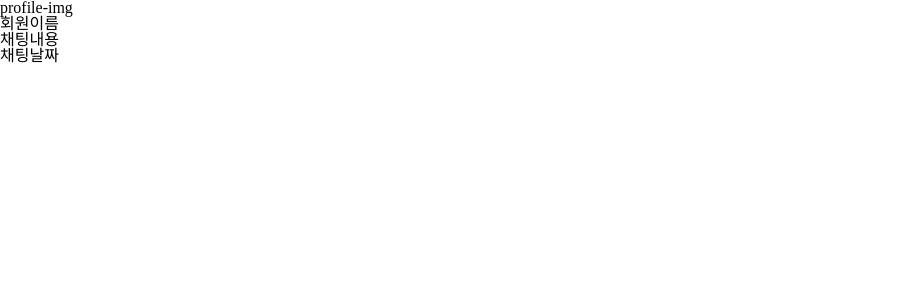
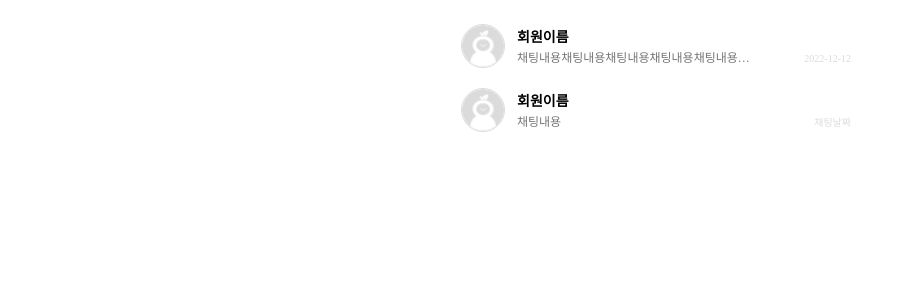
Before and after one commit to 17ANT/INATON, a React (Create React App) app: page /chatlist in a window 1280 px wide. Shown: the top 300 px of the page, without its empty margins (0-913 px from the left). Built offline with nearby package versions, Linux system fonts and the light colour scheme.

Commit message:
Feat/chatlist

```diff
--- a/src/pages/chatList/ChatList.jsx
+++ b/src/pages/chatList/ChatList.jsx
@@ -1,20 +1,98 @@
 import React from 'react';
+import profile from '../../assets/Ellipse 6.png';
+import styled from 'styled-components';
+
+const ChatMain = styled.main`
+  position: fixed;
+  display: flex;
+  justify-content: center;
+  min-width: 390px;
+  width: 100%;
+  height: 100%;
+  padding: 24px 16px;
+`;
+
+const List = styled.ul`
+  width: 100%;
+  max-width: 390px;
+  li {
+    display: flex;
+    position: relative;
+    align-items: center;
+    margin-bottom: 20px;
+    cursor: pointer;
+  }
+  li .user-profile {
+    width: 42px;
+    height: 42px;
+    border: 0.5px solid #dbdbdb;
+    border-radius: 50%;
+    margin-right: 12px;
+  }
+  .user-profile img {
+    width: 100%;
+    height: 100%;
+    object-fit: cover;
+    border-radius: 50%;
+  }
+  .chat-info strong {
+    display: block;
+    font-weight: 600;
+    font-size: 14px;
+    line-height: 18px;
+    margin: 2px 0 4px 0;
+  }
+  .chat-info p {
+    max-width: 238px;
+    font-weight: 400;
+    font-size: 12px;
+    line-height: 15px;
+    color: #767676;
+    display: block;
+    white-space: nowrap;
+    overflow: hidden;
+    text-overflow: ellipsis;
+  }
+  .chat-date {
+    position: absolute;
+    right: 0;
+    bottom: 3px;
+    font-weight: 400;
+    font-size: 10px;
+    line-height: 13px;
+    color: #dbdbdb;
+  }
+`;
 
 export default function ChatList() {
   return (
     <>
-      <main>
-        <ul>
+      <ChatMain>
+        <List>
           <li>
-            <div>profile-img</div>
-            <div>
+            <div className="user-profile">
+              <img src={profile} alt="" />
+            </div>
+            <div className="chat-info">
+              <strong>회원이름</strong>
+              <p>
+                채팅내용채팅내용채팅내용채팅내용채팅내용채팅내용채팅내용채팅내용채팅내용
+              </p>
+            </div>
+            <strong className="chat-date">2022-12-12</strong>
+          </li>
+          <li>
+            <div className="user-profile">
+              <img src={profile} alt="" />
+            </div>
+            <div className="chat-info">
               <strong>회원이름</strong>
               <p>채팅내용</p>
             </div>
-            <strong>채팅날짜</strong>
+            <strong className="chat-date">채팅날짜</strong>
           </li>
-        </ul>
-      </main>
+        </List>
+      </ChatMain>
     </>
   );
 }
```
